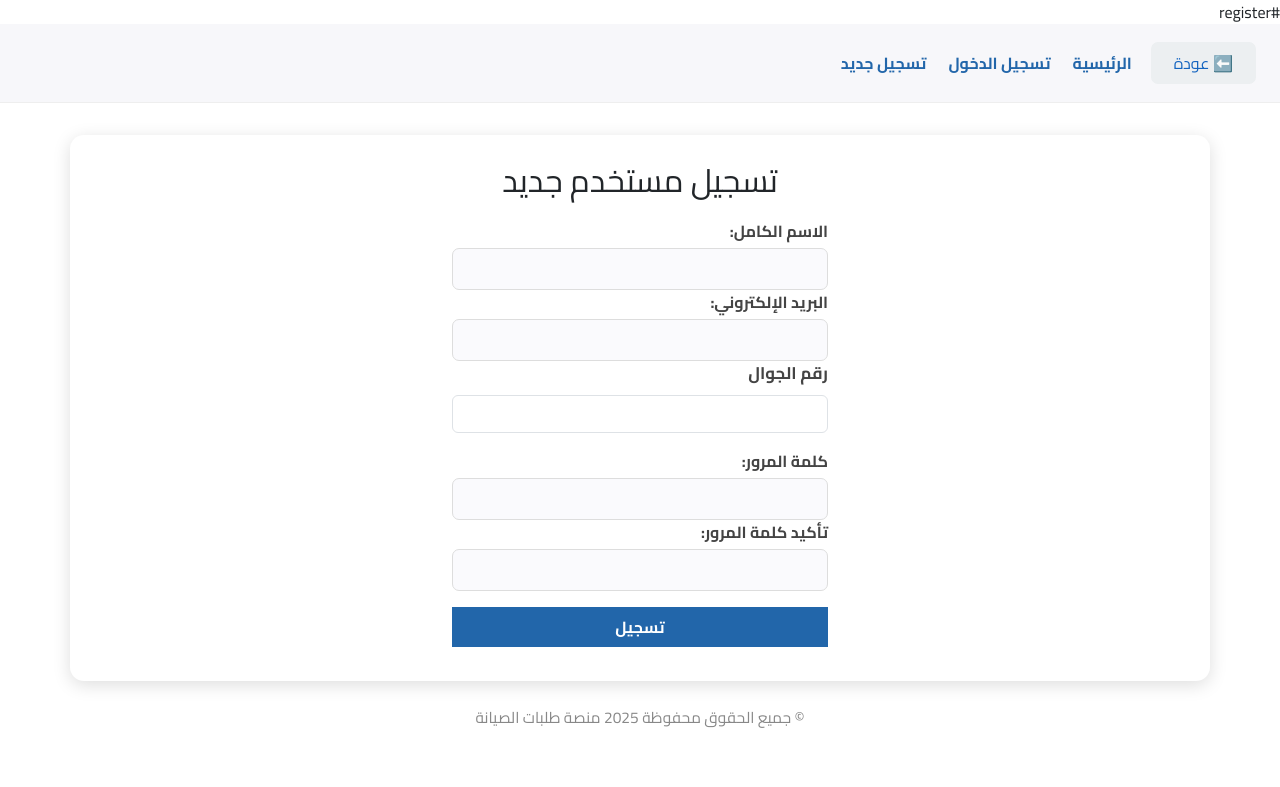
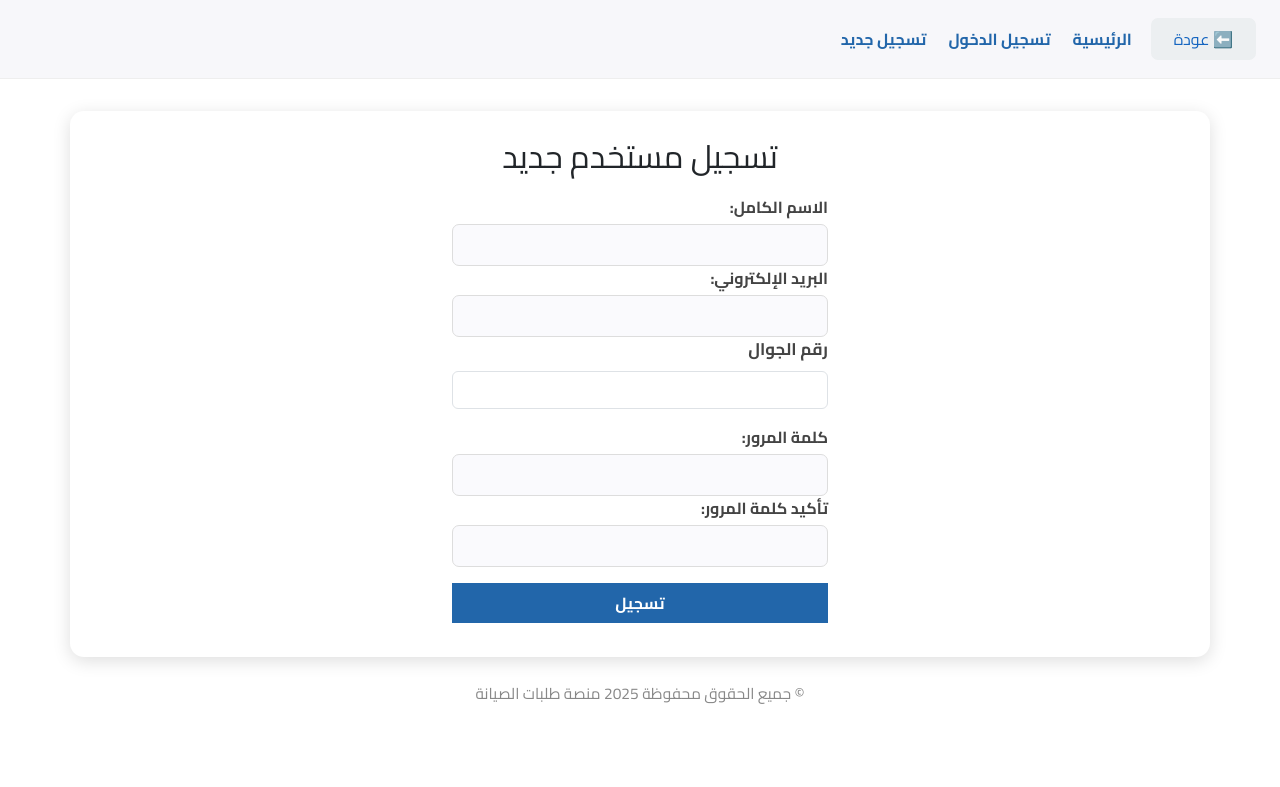
Before and after one commit to Katebt/maintenance-request-platform, a FastAPI app: page /users/register in a window 1280 px wide. Shown: the top 787 px of the page. Run offline with FastAPI, Linux system fonts and the light colour scheme; some libraries are stand-ins or nearby versions.

Commit message:
super_dash fo super

```diff
--- a/templates/register.html
+++ b/templates/register.html
@@ -1,4 +1,3 @@
-#register
 {% extends "base.html" %}
 {% block title %}تسجيل مستخدم جديد{% endblock %}
 
```
